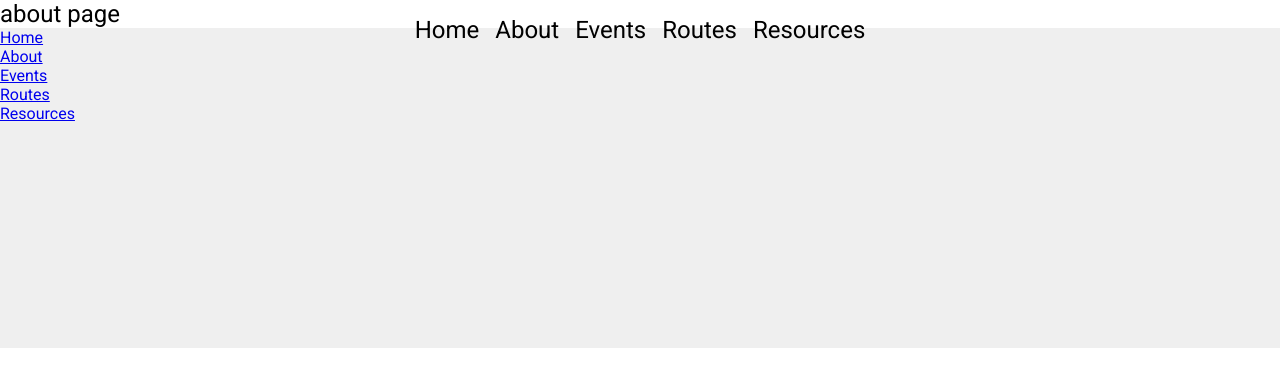
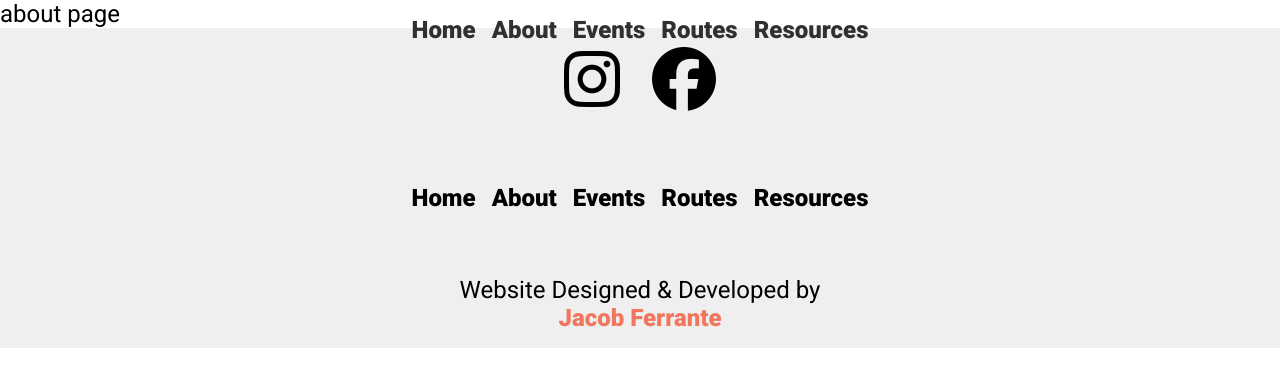
Before and after one commit to jacobferrante/bikemorgantown, a Next.js app: page /about in a window 1280 px wide. Shown: the top 386 px of the page. Built offline with nearby package versions, Linux system fonts and the light colour scheme.

Commit message:
styling
building out footer, styling and adding some pizaz

```diff
--- a/components/Footer.js
+++ b/components/Footer.js
@@ -6,15 +6,23 @@ import styles from '../styles/Footer.module.css'
 export default function Footer() {
   return (
     <footer className={styles.footer}>
+      <div className={styles.social}>
+       <i className={"fa-brands fa-instagram"}></i>
+       <i className={"fa-brands fa-facebook"}></i>
+      </div>
       <nav className={styles.nav}>
         <ul>
           <Link href="/"><li>Home</li></Link>
           <Link href="about"><li>About</li></Link>
-          <Link href="/"><li>Events</li></Link>
-          <Link href="/"><li>Routes</li></Link>
-          <Link href="/"><li>Resources</li></Link>
-        </ul>
+          <Link href="events"><li>Events</li></Link>
+          <Link href="routes"><li>Routes</li></Link>
+          <Link href="resources"><li>Resources</li></Link>
+          </ul>
       </nav>
+
+      <div className={styles.credits}>
+        <p>Website Designed & Developed by <br></br> <a href="https://jacobferrante.dev">Jacob Ferrante</a></p>
+      </div>
     </footer>
   )
 }
--- a/components/Hero.js
+++ b/components/Hero.js
@@ -9,7 +9,7 @@ export default function Hero() {
 
         <div className={styles.heroText}>
           <h1>
-            BikeMorgantown is a community powered resource, providing what you need to enjoy cycling in the Morgantown area.
+            <span className={styles.coloredText}>BikeMorgantown</span> is a community powered resource, providing what you need to <span className={styles.coloredText}>enjoy cycling </span> in the Morgantown area.
           </h1>
         </div>
 
--- a/styles/Events.module.css
+++ b/styles/Events.module.css
@@ -14,6 +14,7 @@
     flex-direction:row;
     align-items: center;
     justify-content: center;
+    color:#303030;
 }
 
 .eventsImage{
@@ -45,7 +46,9 @@
     max-width:400px;
     max-height:600px;
     border-radius: 24px;
+    filter: drop-shadow(0.25rem 0.25rem 0.25rem #7a7a7a);
 }
+
 
 
 /* Event Item */
--- a/styles/Footer.module.css
+++ b/styles/Footer.module.css
@@ -1,34 +1,38 @@
 .footer {
     height:50vh;
-    background: #efefef;
+    background:#efefef;
 }
 
 @media screen and (min-width: 768px) {
     .footer {
-        height:40vh;
+        display: flex;
+        flex-direction: column;
+        justify-content: space-between;
+        padding:1rem;
     }
-}
 
-@media screen and (min-width: 1268px) {
+    .social {
+        font-size:4rem;
+        text-align: center;
+    }
 
-}
-
-@media screen and (min-width: 1768px) {
-
-    .footer {
-        height:25vh;
+    .social i {
+        padding:0 1rem;
     }
 
     .nav {
         padding:0.5rem;
-        position:absolute;
-        left:0;
-        right:0;
+        display:flex;
+        justify-content: center;
+        align-items: center;
+    }
+
+    .footer {
+        height:40vh;
     }
 
     .nav button {
         display:none;
-
     }
 
     .nav ul {
@@ -37,6 +41,7 @@
 
     .nav ul {
         list-style-type: none;
+        font-weight: bold;
     }
 
     .nav ul li {
@@ -50,4 +55,29 @@
         color:inherit;
     }
 
+
+    .credits {
+        text-align: center;
+    }
+
+    .credits a {
+        text-decoration: none;
+        color:#F0775E;
+        font-weight: bold;
+    }
+
 }
+
+@media screen and (min-width: 1268px) {
+
+}
+
+@media screen and (min-width: 1768px) {
+
+    .footer {
+        height:30vh;
+    }
+
+
+
+}
--- a/styles/Hero.module.css
+++ b/styles/Hero.module.css
@@ -12,6 +12,7 @@
     flex-direction:row;
     align-items: center;
     justify-content: center;
+    color:rgb(48, 48, 48);
 }
 
 .hero h1 {
@@ -23,6 +24,10 @@
     display:none;
 }
 
+
+.coloredText {
+    color:#F0775E;
+}
 
 /* Tablet */
 
@@ -36,6 +41,7 @@
         max-width:300px;
         max-height:500px;
         border-radius: 24px;
+        filter: drop-shadow(0.25rem 0.25rem 0.25rem #7a7a7a);
     }
 
     .hero h1 {
--- a/styles/Nav.module.css
+++ b/styles/Nav.module.css
@@ -5,15 +5,18 @@
     left:0;
     right:0;
     height:10vh;
-    background: rgba(255, 255, 255, 0);
+    background:rgba(29, 61, 96, o) ;
     text-align: center;
     width:100vw;
     padding-top:1rem;
+    color:rgb(48, 48, 48);
+
 }
 
 .nav ul {
     display:none;
     opacity: unset;
+    font-weight: bold;
 }
 
 .nav button {
--- a/styles/globals.css
+++ b/styles/globals.css
@@ -39,12 +39,14 @@ p {
 }
 
 button {
+    font-size:1rem;
     padding:1rem;
     text-transform: uppercase;
     border: none;
     font-weight:bold;
     letter-spacing: 0.1rem;
-    background: #efefef;
+    background: #1D3D60;
+    color:#F0775E;
 }
 
 
```
Also changed, not shown: styles/Services.module.css (+15 -4 lines).
